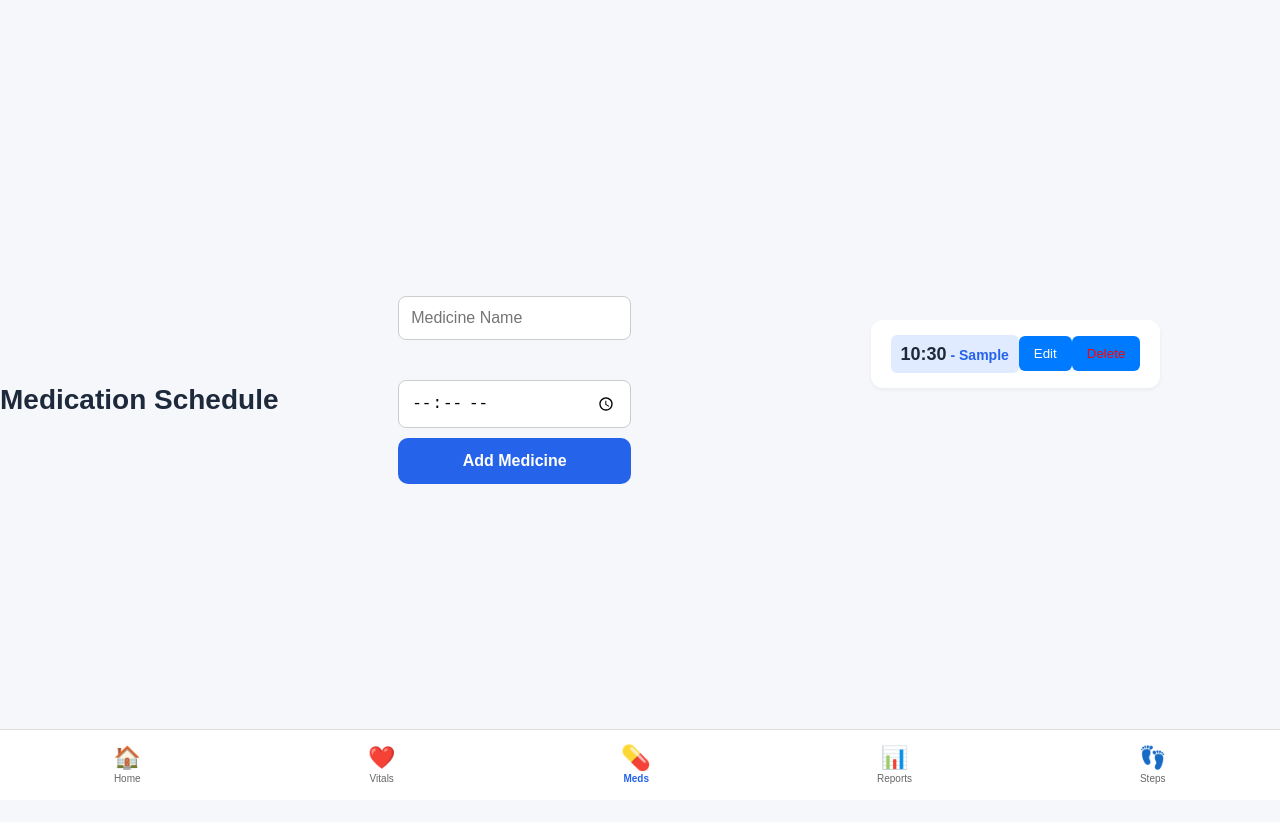
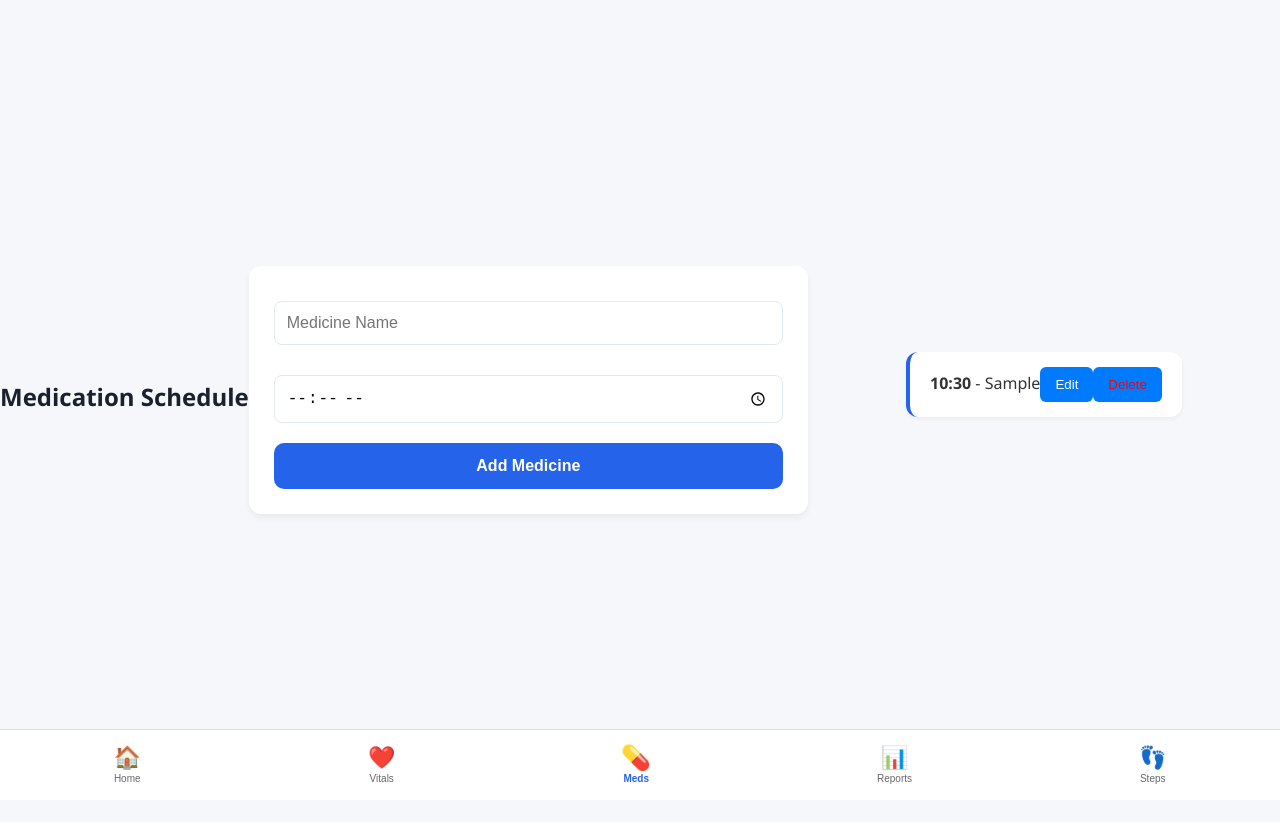
Before and after one commit to Ayesha-Abdullah-mvs/Smart-Health-PWA, a plain HTML site: page medications.html in a window 1280 px wide. Both pictures are taken after typing "Sample", "10:30" into the empty fields and a click on the button "Add Medicine". Drawn offline with Linux system fonts and the light colour scheme.

Commit message:
Update styles.css

```diff
--- a/styles.css
+++ b/styles.css
@@ -668,40 +668,64 @@ tbody tr:hover {
 
 /* Medications Page*/
 body {
-  font-family: Arial, sans-serif;
+    font-family: 'Segoe UI', Tahoma, Geneva, Verdana, sans-serif;
     background: #f5f7fb;
     margin: 0;
+    padding-bottom: 70px; /* Space for the bottom nav */
     color: #333;
+}
+
+/* Shared Container */
+.page-container, #medList {
+    padding: 20px;
+    max-width: 480px;
+    margin: auto;
 }
 
 h2 {
     text-align: center;
-  font-size: 28px;
-  margin-top: 20px;
-  margin-bottom: 20px;
-  color: #1e293b;
+    font-size: 24px;
+    margin-bottom: 25px;
+    color: #1a202c;
 }
 
-/* Form Container */
-#medForm {
-  padding: 0 20px;
-  max-width: 480px;
-  margin: 0 auto 30px auto;
-  display: flex;
-  flex-direction: column;
-  gap: 10px;
+/* Forms (Vitals & Meds) */
+#vitalsForm, #medForm {
+    background: white;
+    padding: 25px;
+    border-radius: 12px;
+    box-shadow: 0 4px 6px rgba(0, 0, 0, 0.05);
+    margin-bottom: 20px;
 }
 
-#medForm input {
+/* Labels & Inputs */
+label {
+    display: block;
+    margin-bottom: 8px;
+    font-weight: 600;
+    color: #4a5568;
+}
+
+input[type="text"],
+input[type="number"],
+input[type="time"] {
     width: 100%;
     padding: 12px;
+    margin-bottom: 20px;
     border-radius: 8px;
-  border: 1px solid #ccc;
+    border: 1px solid #e2e8f0;
     box-sizing: border-box;
     font-size: 16px;
 }
 
-#medForm button {
+input:focus {
+    outline: none;
+    border-color: #4299e1;
+    box-shadow: 0 0 0 1px #4299e1;
+}
+
+/* Buttons */
+button[type="submit"] {
     width: 100%;
     padding: 14px;
     background: #2563eb;
@@ -711,17 +735,19 @@ h2 {
     font-size: 16px;
     font-weight: bold;
     cursor: pointer;
+    transition: background 0.3s;
 }
 
-/* Medication List Styling */
+button[type="submit"]:hover {
+    background: #1d4ed8;
+}
+
+/* Medication List (The items added dynamically) */
 #medList {
     list-style: none;
-  padding: 0 20px;
-  max-width: 480px;
-  margin: 0 auto 80px auto; /* Margin at bottom for Nav */
+    padding-top: 0;
 }
 
-/* Each Medicine Item as a Card */
 #medList li {
     background: white;
     padding: 15px 20px;
@@ -731,29 +757,5 @@ h2 {
     justify-content: space-between;
     align-items: center;
     box-shadow: 0 2px 4px rgba(0, 0, 0, 0.05);
+    border-left: 4px solid #2563eb; /* Blue accent line */
 }
-
-/* Medicine Name Style */
-#medList li strong {
-  font-size: 18px;
-  color: #1e293b;
-}
-
-/* Time Style */
-#medList li span {
-  background: #e0ebff;
-  color: #2563eb;
-  padding: 5px 10px;
-  border-radius: 6px;
-  font-size: 14px;
-  font-weight: bold;
-}
-.delete-btn {
-  background: #fee2e2;
-  color: #ef4444;
-  border: none;
-  padding: 8px;
-  border-radius: 6px;
-  margin-left: 10px;
-  cursor: pointer;
-}
```
Lines whose indentation alone changed are shown as unchanged.
